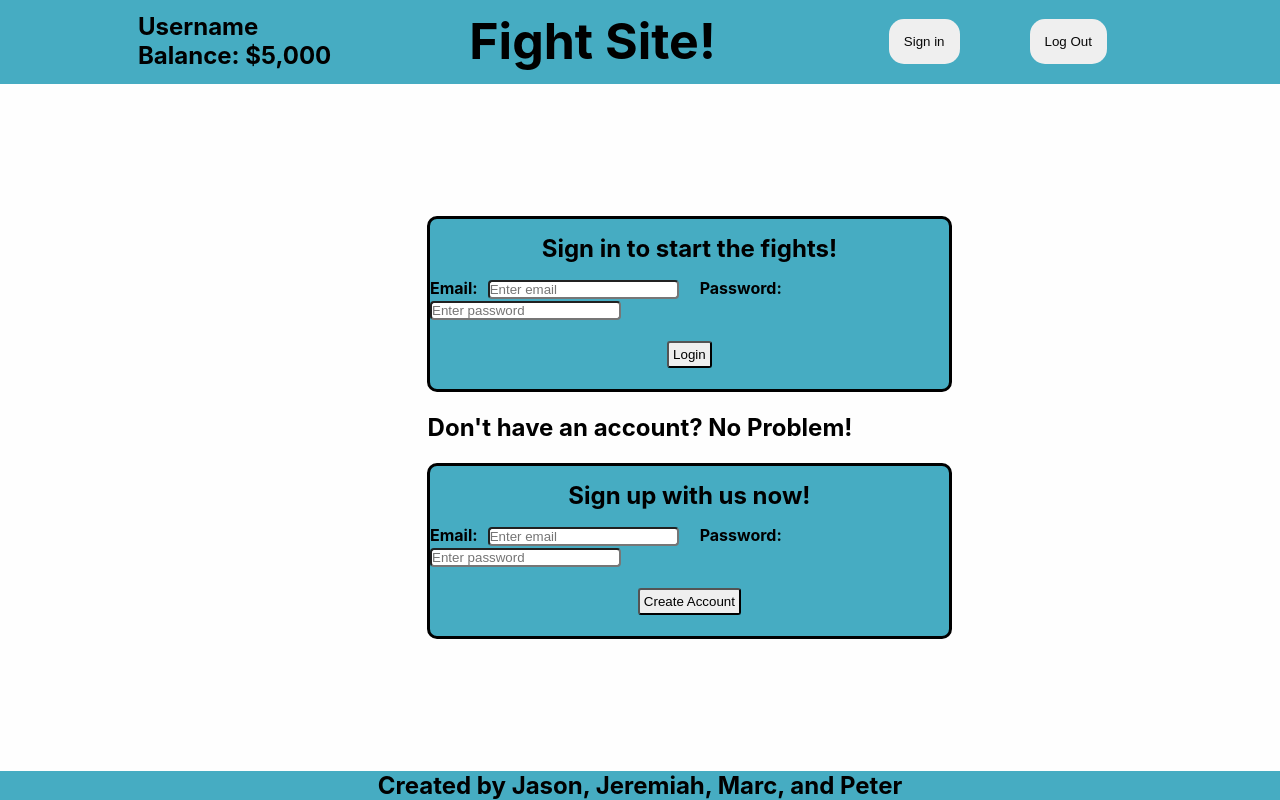
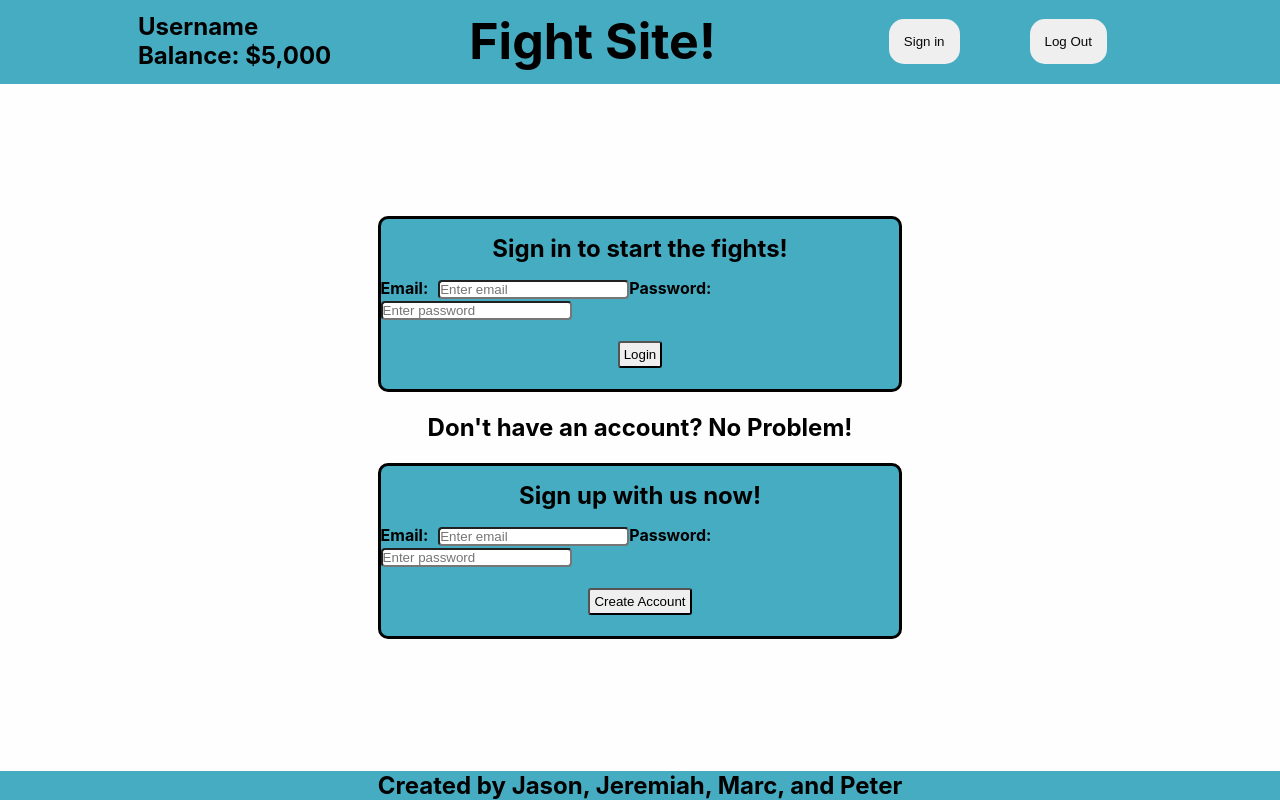
Before and after one commit to fightsite/fightsite1.0, a React (Create React App) app in the folder client/: page / in a window 1280 px wide. Built offline with nearby package versions, Linux system fonts and the light colour scheme.

Commit message:
Minor changes to sign-in layout

```diff
--- a/client/src/components/sign-in.js
+++ b/client/src/components/sign-in.js
@@ -2,7 +2,7 @@ import React from 'react';
 
 function signIn () {
     return (
-    <main>
+    <main className="login-div">
         <section className="signIn-form-main-container1">
             <div className="form-title">
                 <h2>Sign in to start the fights!</h2>
@@ -21,9 +21,7 @@ function signIn () {
             </div>
         </section>
         <section className="divider">
-            <div>
-                <h2>Don't have an account? No Problem!</h2>
-            </div>
+            <h2>Don't have an account? No Problem!</h2>
         </section>
         <section className="signIn-form-main-container2">
             <div className="form-title">
--- a/client/src/index.css
+++ b/client/src/index.css
@@ -228,6 +228,12 @@ code {
 }
 
 /* sign-in style start */
+.login-div {
+  display: flex;
+  align-items: center;
+  flex-direction: column;
+}
+
 .signIn-form-main-container1 {
   display: flex;
   flex-direction: column;
@@ -236,7 +242,6 @@ code {
   border-style: solid;
   border-width: 3px;
   width: 41%;
-  margin-left: 427px;
   border-radius: 10px;
   background-color: #46acc2;
   margin-top: 40px;
@@ -250,7 +255,6 @@ code {
   border-style: solid;
   border-width: 3px;
   width: 41%;
-  margin-left: 427px;
   border-radius: 10px;
   background-color: #46acc2;
   margin-bottom: 40px;
@@ -287,10 +291,6 @@ code {
   margin-bottom: 21px;
 }
 
-.pass-title {
-  padding-left: 21px;
-}
-
 
 /* for phone screens */
 @media screen and (max-width: 700px) {
@@ -302,4 +302,7 @@ code {
   .user-button button {
     margin-bottom: 25px;
   }
+  .divider {
+    word-wrap: break-word;
+  }
 }
```
